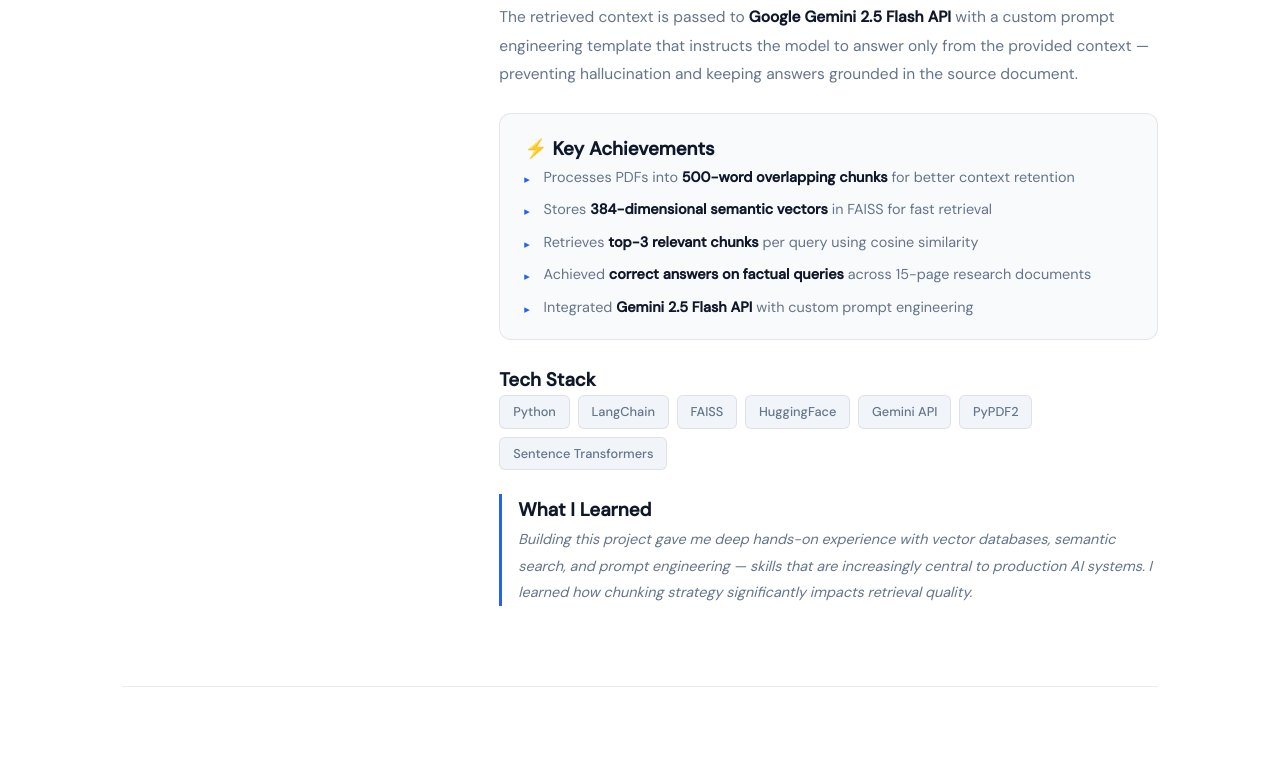
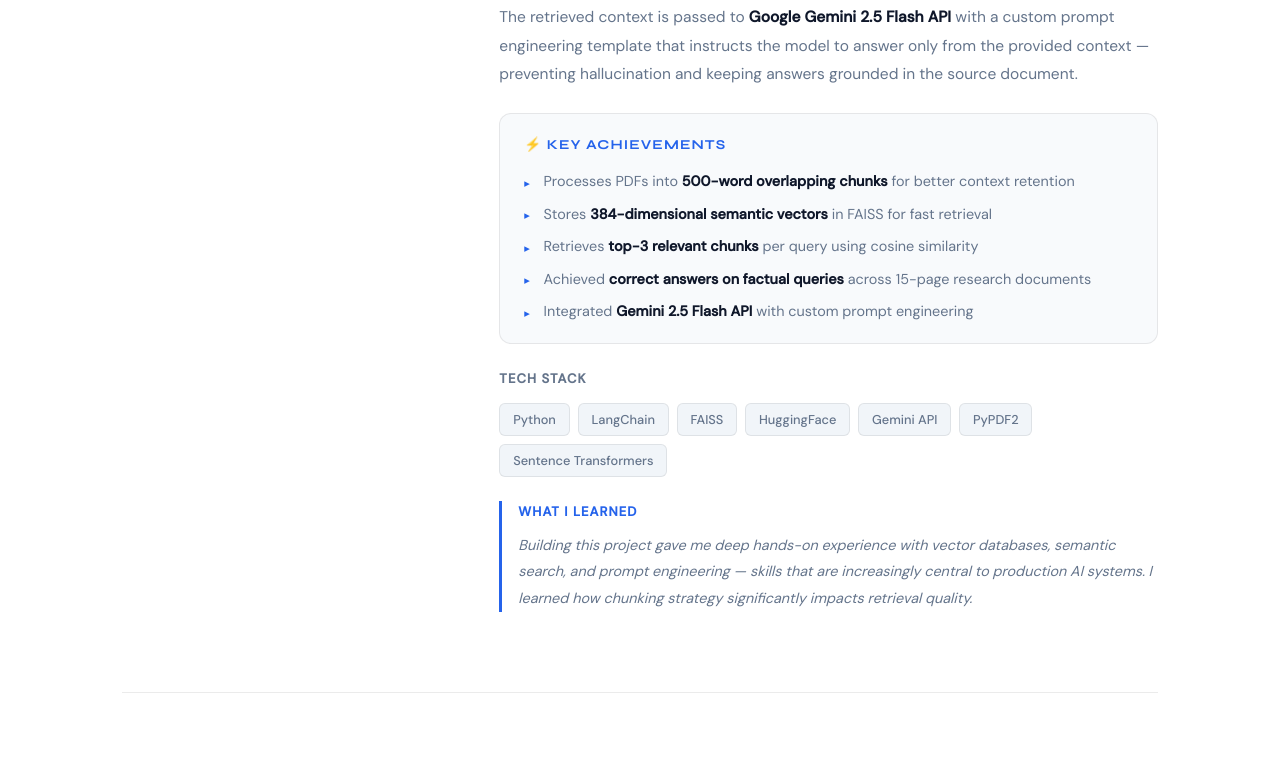
Before and after one commit to Smit-Velani/smit-velani.github.io, a website: page projects.html in a window 1280 px wide. Shown: the part 848-1612 px from the top of the page. Drawn offline with Linux system fonts and the light colour scheme.

Commit message:
Change h4 elements to h3 in various sections

```diff
--- a/projects.html
+++ b/projects.html
@@ -244,7 +244,7 @@
         margin: 1.5rem 0;
       }
 
-      .achievements h4 {
+      .achievements h3 {
         font-family: "Syne", sans-serif;
         font-size: 0.85rem;
         font-weight: 700;
@@ -286,7 +286,7 @@
         margin-top: 1.5rem;
       }
 
-      .tech-stack h4 {
+      .tech-stack h3 {
         font-size: 0.82rem;
         font-weight: 600;
         color: var(--muted);
@@ -318,7 +318,7 @@
         padding-left: 1rem;
       }
 
-      .learned h4 {
+      .learned h3 {
         font-size: 0.82rem;
         font-weight: 600;
         color: var(--accent);
```
